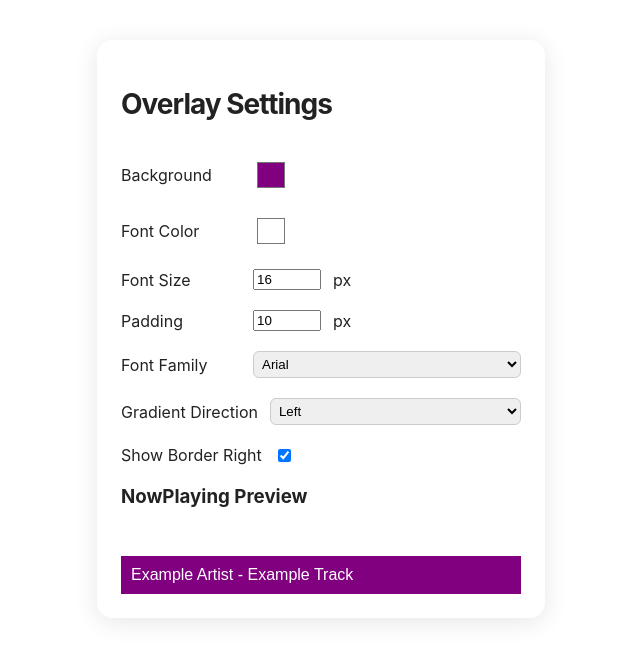
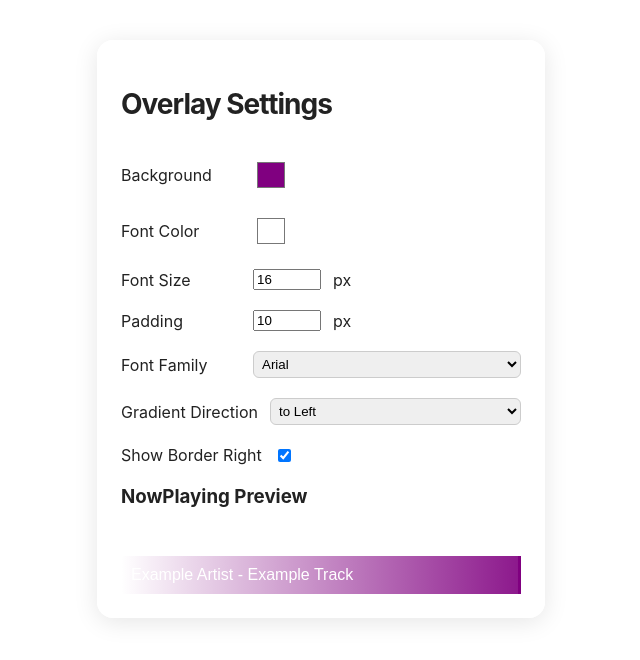
Before and after one commit to Fezalion/FezOverlay, a React (Vite) app: page / in a window 1280 px wide. Shown: the top 660 px of the page, without its empty margins (319-959 px from the left). Built offline with nearby package versions, Linux system fonts and the light colour scheme; no server answers.

Commit message:
Update gradient direction handling in Settings component
- Added CSS variable for gradient direction in main.jsx to enhance styling flexibility.
- Updated the Settings component to reflect changes in the gradient direction dropdown options for improved clarity.

```diff
--- a/src/components/Settings.jsx
+++ b/src/components/Settings.jsx
@@ -144,10 +144,10 @@ export function Settings() {
       <label style={{display: 'flex', alignItems: 'center', gap: 12}}>
         <span style={{minWidth: 120}}>Gradient Direction</span>
         <select value={gradientDirection} onChange={handleGradientDirection} style={{flex: 1, padding: 4, borderRadius: 6, border: '1px solid #ccc'}}>
-          <option value="to left">Left</option>
-          <option value="to right">Right</option>
-          <option value="to top">Top</option>
-          <option value="to bottom">Bottom</option>
+          <option value="to left">to Left</option>
+          <option value="to right">to Right</option>
+          <option value="to top">to Top</option>
+          <option value="to bottom">to Bottom</option>
         </select>
       </label>
       <label style={{display: 'flex', alignItems: 'center', gap: 12}}>
@@ -166,7 +166,8 @@ export function Settings() {
         fontFamily: fontFamily,
         color: fontColor,
         borderRight: borderRight ? '3px solid' : 'none',
-        borderColor: color
+        borderColor: color,
+        background: `linear-gradient(var(--song-panel-gradient-direction), rgba(var(--song-panel-bg), 0.9), rgba(var(--song-panel-bg), 0))`
       }}>
         {/* Simulate a track to display in the preview */}
         <span className={false ? 'animate' : ''}>
--- a/src/main.jsx
+++ b/src/main.jsx
@@ -27,6 +27,7 @@ fetch('/api/settings')
         : 'none'
     );
     document.documentElement.style.setProperty('--song-panel-text-color', hexToRgb(data.fontColor || '#ffffff'));
+    document.documentElement.style.setProperty('--song-panel-gradient-direction', data.gradientDirection || 'to left');
   });
 
 createRoot(document.getElementById('root')).render(
```
